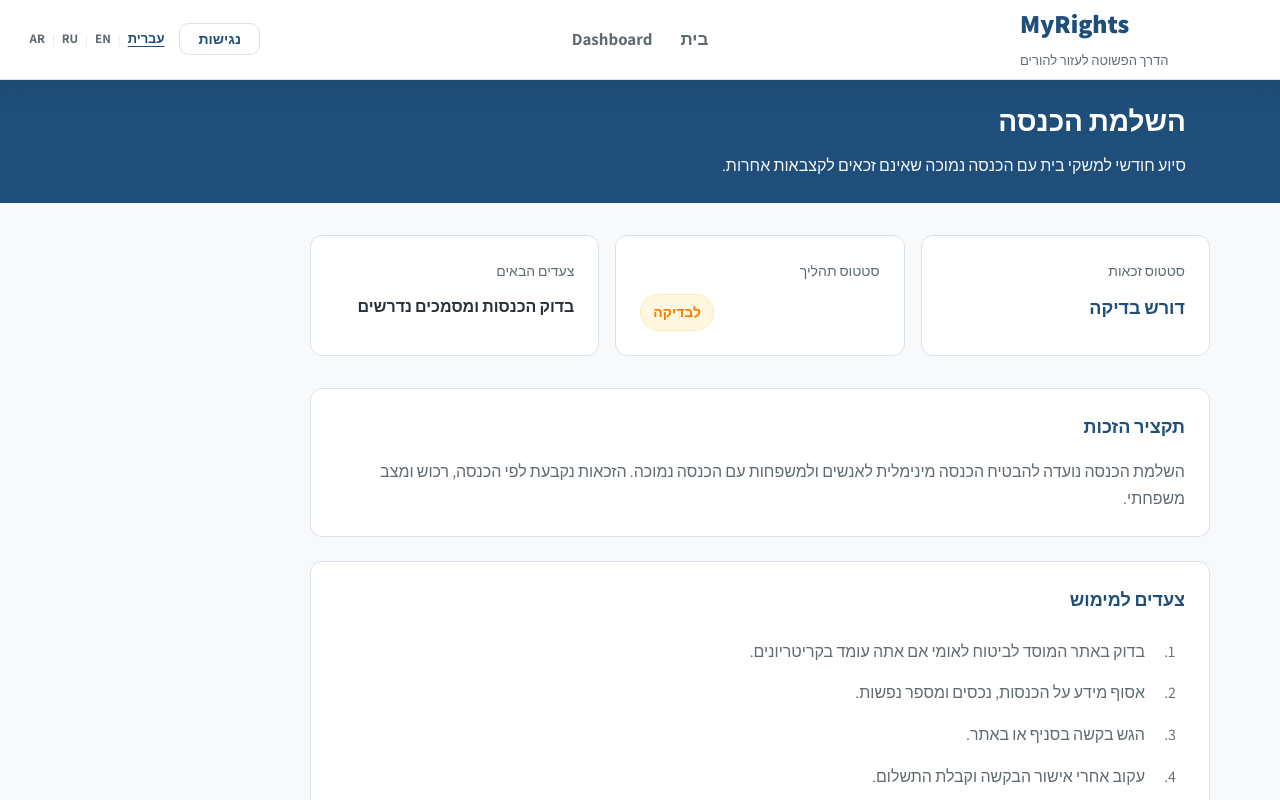
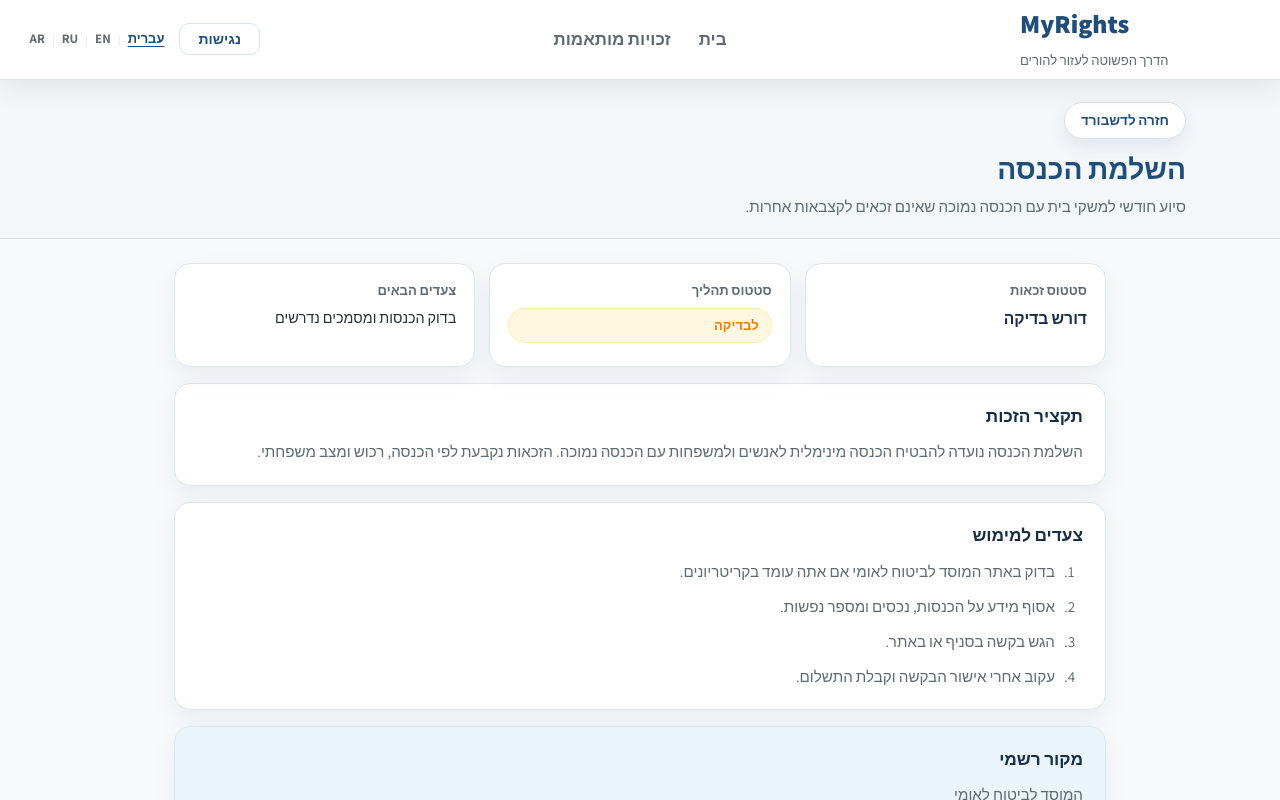
Before and after one commit to Avirooks/myrights-frontend, a React (Vite) app: page /right/income-supplement in a window 1280 px wide. Shown: the top 800 px of the page. Built offline with nearby package versions, Linux system fonts and the light colour scheme.

Commit message:
Use consistent personalized rights wording

```diff
--- a/src/pages/DashboardPage.jsx
+++ b/src/pages/DashboardPage.jsx
@@ -24,7 +24,7 @@ function DashboardPage() {
         links={[
           { label: 'בית', href: '/' },
           { label: 'שאלון', href: '/questionnaire' },
-          { label: 'Dashboard', href: '/dashboard' },
+          { label: 'זכויות מותאמות', href: '/dashboard' }
         ]}
       />
 
@@ -39,11 +39,11 @@ function DashboardPage() {
               חזרה לדף הבית
             </button>
 
-            <h1>זכויות מותאמות לכם</h1>
+            <h1> הזכויות המותאמות לפי השאלון</h1>
 
             <p>
-              להלן רשימת זכויות והטבות שעשויות להתאים לפי הפרטים שמילאתם בשאלון.
-              כל זכות מלווה בפרטים מלאים וצעדים ברורים למימוש.
+             להלן רשימת זכויות והטבות שעשויות להתאים לפי הפרטים שמילאתם בשאלון.
+כל זכות כוללת סטטוס, צעד הבא והכוונה ראשונית להמשך טיפול.
             </p>
           </div>
         </section>
--- a/src/pages/HomePage.jsx
+++ b/src/pages/HomePage.jsx
@@ -36,7 +36,7 @@ function HomePage() {
         links={[
           { label: 'בית', href: '/' },
           { label: 'שאלון', href: '/questionnaire' },
-          { label: 'דשבורד', href: '/dashboard' },
+          { label: 'זכויות מותאמות', href: '/dashboard' }
         ]}
         showCta={false}
       />
--- a/src/pages/QuestionnairePage.jsx
+++ b/src/pages/QuestionnairePage.jsx
@@ -16,7 +16,7 @@ function QuestionnairePage() {
         links={[
           { label: 'בית', href: '/' },
           { label: 'שאלון', href: '/questionnaire' },
-          { label: 'Dashboard', href: '/dashboard' },
+          { label: 'זכויות מותאמות', href: '/dashboard' }
         ]}
       />
 
--- a/src/pages/RightDetailsPage.jsx
+++ b/src/pages/RightDetailsPage.jsx
@@ -1,6 +1,5 @@
 import { Link, useParams } from 'react-router-dom'
 import Navbar from '../components/Navbar'
-import Card from '../components/Card'
 import Button from '../components/Button'
 import StatusBadge from '../components/StatusBadge'
 import { rightsData } from '../data/rightsData'
@@ -23,16 +22,21 @@ function RightDetailsPage() {
           links={[
             { label: 'בית', href: '/' },
             { label: 'שאלון', href: '/questionnaire' },
-            { label: 'Dashboard', href: '/dashboard' },
+           { label: 'זכויות מותאמות', href: '/dashboard' }
           ]}
         />
-        <main className="container section" style={{ textAlign: 'right' }}>
-          <h1 style={{ fontSize: 'var(--font-size-2xl)', fontWeight: 700, color: 'var(--color-error)' }}>
-            הזכות לא נמצאה
-          </h1>
-          <Link to="/dashboard" style={{ textDecoration: 'none' }}>
-            <Button variant="primary">חזור לרשימת הזכויות</Button>
+
+        <main className="right-details-page">
+          <section className="right-details-hero">
+            <div className="container">
+              <h1>הזכות לא נמצאה</h1>
+              <p>לא הצלחנו למצוא את פרטי הזכות שביקשת.</p>
+
+              <Link to="/dashboard" className="right-details-link">
+                <Button variant="primary">חזרה לרשימת הזכויות</Button>
               </Link>
+            </div>
+          </section>
         </main>
       </div>
     )
@@ -45,249 +49,81 @@ function RightDetailsPage() {
         links={[
           { label: 'בית', href: '/' },
           { label: 'שאלון', href: '/questionnaire' },
-          { label: 'Dashboard', href: '/dashboard' },
+          { label: 'זכויות מותאמות', href: '/dashboard' }
         ]}
       />
 
-      <main>
-        {/* Hero Section */}
-        <section
-          style={{
-            backgroundColor: 'var(--color-primary)',
-            color: '#FFFFFF',
-            padding: 'var(--spacing-lg) 0',
-            textAlign: 'right',
-          }}
-        >
+      <main className="right-details-page">
+        <section className="right-details-hero">
           <div className="container">
-            <h1
-              style={{
-                margin: 0,
-                fontSize: 'var(--font-size-3xl)',
-                fontWeight: 700,
-                lineHeight: 1.2,
-                marginBottom: 'var(--spacing-md)',
-              }}
-            >
-              {right.title}
-            </h1>
-            <p
-              style={{
-                margin: 0,
-                fontSize: 'var(--font-size-base)',
-                lineHeight: 1.6,
-                opacity: 0.95,
-              }}
-            >
-              {right.shortDescription}
-            </p>
+            <Link to="/dashboard" className="right-details-back-btn">
+              חזרה לדשבורד
+            </Link>
+
+            <h1>{right.title}</h1>
+            <p>{right.shortDescription}</p>
           </div>
         </section>
 
-        {/* Main Content */}
-        <div className="container section">
-          <div style={{ maxWidth: '900px' }}>
-            {/* Status Cards */}
-            <div
-              style={{
-                display: 'grid',
-                gap: 'var(--spacing-md)',
-                gridTemplateColumns: 'repeat(auto-fit, minmax(250px, 1fr))',
-                marginBottom: 'var(--spacing-xl)',
-              }}
-            >
-              {/* Eligibility Status */}
-              <Card>
-                <div style={{ textAlign: 'right' }}>
-                  <p
-                    style={{
-                      margin: 0,
-                      fontSize: 'var(--font-size-sm)',
-                      color: '#5F6B72',
-                      fontWeight: 500,
-                      marginBottom: 'var(--spacing-sm)',
-                    }}
-                  >
-                    סטטוס זכאות
-                  </p>
-                  <p
-                    style={{
-                      margin: 0,
-                      fontSize: 'var(--font-size-lg)',
-                      fontWeight: 700,
-                      color: 'var(--color-primary)',
-                    }}
-                  >
-                    {right.eligibilityStatus}
-                  </p>
+        <section className="right-details-main">
+          <div className="container right-details-container">
+            <div className="right-details-status-grid">
+              <div className="right-details-status-card">
+                <span>סטטוס זכאות</span>
+                <strong>{right.eligibilityStatus}</strong>
               </div>
-              </Card>
 
-              {/* Progress Status */}
-              <Card>
-                <div style={{ textAlign: 'right' }}>
-                  <p
-                    style={{
-                      margin: 0,
-                      fontSize: 'var(--font-size-sm)',
-                      color: '#5F6B72',
-                      fontWeight: 500,
-                      marginBottom: 'var(--spacing-sm)',
-                    }}
-                  >
-                    סטטוס תהליך
-                  </p>
-                  <div style={{ display: 'flex', gap: 'var(--spacing-md)', justifyContent: 'flex-end', alignItems: 'center' }}>
+              <div className="right-details-status-card">
+                <span>סטטוס תהליך</span>
                 <StatusBadge variant={getBadgeVariant(right.progressStatus)}>
                   {right.progressStatus}
                 </StatusBadge>
               </div>
+
+              <div className="right-details-status-card">
+                <span>צעדים הבאים</span>
+                <p>{right.nextAction}</p>
               </div>
-              </Card>
-
-              {/* Next Action */}
-              <Card>
-                <div style={{ textAlign: 'right' }}>
-                  <p
-                    style={{
-                      margin: 0,
-                      fontSize: 'var(--font-size-sm)',
-                      color: '#5F6B72',
-                      fontWeight: 500,
-                      marginBottom: 'var(--spacing-sm)',
-                    }}
-                  >
-                    צעדים הבאים
-                  </p>
-                  <p
-                    style={{
-                      margin: 0,
-                      fontSize: 'var(--font-size-base)',
-                      fontWeight: 600,
-                      color: 'var(--color-text)',
-                    }}
-                  >
-                    {right.nextAction}
-                  </p>
-                </div>
-              </Card>
             </div>
 
-            {/* Description Section */}
-            <Card style={{ marginBottom: 'var(--spacing-lg)' }}>
-              <div style={{ textAlign: 'right' }}>
-                <h2
-                  style={{
-                    margin: 0,
-                    marginBottom: 'var(--spacing-md)',
-                    fontSize: 'var(--font-size-lg)',
-                    fontWeight: 600,
-                    color: 'var(--color-primary)',
-                  }}
-                >
-                  תקציר הזכות
-                </h2>
-                <p
-                  style={{
-                    margin: 0,
-                    fontSize: 'var(--font-size-base)',
-                    color: '#5F6B72',
-                    lineHeight: 1.7,
-                  }}
-                >
-                  {right.fullDescription}
-                </p>
+            <div className="right-details-card">
+              <h2>תקציר הזכות</h2>
+              <p>{right.fullDescription}</p>
             </div>
-            </Card>
 
-            {/* Action Steps Section */}
-            <Card style={{ marginBottom: 'var(--spacing-lg)' }}>
-              <div style={{ textAlign: 'right' }}>
-                <h2
-                  style={{
-                    margin: 0,
-                    marginBottom: 'var(--spacing-lg)',
-                    fontSize: 'var(--font-size-lg)',
-                    fontWeight: 600,
-                    color: 'var(--color-primary)',
-                  }}
-                >
-                  צעדים למימוש
-                </h2>
-                <ol
-                  style={{
-                    margin: 0,
-                    paddingRight: 'var(--spacing-lg)',
-                    display: 'grid',
-                    gap: 'var(--spacing-md)',
-                  }}
-                >
+            <div className="right-details-card">
+              <h2>צעדים למימוש</h2>
+
+              <ol className="right-details-steps">
                 {right.actionSteps.map((step, index) => (
-                    <li
-                      key={index}
-                      style={{
-                        fontSize: 'var(--font-size-base)',
-                        color: '#5F6B72',
-                        lineHeight: 1.6,
-                        paddingRight: 'var(--spacing-md)',
-                      }}
-                    >
-                      {step}
-                    </li>
+                  <li key={index}>{step}</li>
                 ))}
               </ol>
             </div>
-            </Card>
 
-            {/* Official Source Section */}
-            <Card style={{ marginBottom: 'var(--spacing-xl)', backgroundColor: 'var(--color-secondary)' }}>
-              <div style={{ textAlign: 'right' }}>
-                <h2
-                  style={{
-                    margin: 0,
-                    marginBottom: 'var(--spacing-md)',
-                    fontSize: 'var(--font-size-lg)',
-                    fontWeight: 600,
-                    color: 'var(--color-primary)',
-                  }}
-                >
-                  מקור רשמי
-                </h2>
-                <p
-                  style={{
-                    margin: 0,
-                    fontSize: 'var(--font-size-sm)',
-                    color: '#5F6B72',
-                    marginBottom: 'var(--spacing-md)',
-                  }}
-                >
-                  {right.officialSource}
-                </p>
+            <div className="right-details-card right-details-source-card">
+              <h2>מקור רשמי</h2>
+              <p>{right.officialSource}</p>
+
               {right.officialUrl && (
                 <a
                   href={right.officialUrl}
                   target="_blank"
                   rel="noopener noreferrer"
-                    style={{ textDecoration: 'none' }}
+                  className="right-details-link"
                 >
-                    <Button variant="primary">
-                      עבור לאתר הרשמי ↗
-                    </Button>
+                  <Button variant="primary">מעבר לאתר הרשמי</Button>
                 </a>
               )}
             </div>
-            </Card>
 
-            {/* Back Navigation */}
-            <div style={{ display: 'flex', gap: 'var(--spacing-md)', justifyContent: 'flex-start' }}>
-              <Link to="/dashboard" style={{ textDecoration: 'none' }}>
-                <Button variant="secondary">
-                  ← חזור לרשימת הזכויות
-                </Button>
+            <div className="right-details-actions">
+              <Link to="/dashboard" className="right-details-link">
+                <Button variant="secondary">חזרה לרשימת הזכויות</Button>
               </Link>
             </div>
           </div>
-        </div>
+        </section>
       </main>
     </div>
   )
--- a/src/styles/globals.css
+++ b/src/styles/globals.css
@@ -2510,4 +2510,187 @@ button,
   .questionnaire-submit-btn {
     width: 100%;
   }
-}
+}/* Right details page aligned design */
+.right-details-page,
+.right-details-page * {
+  font-family: 'Assistant', Arial, sans-serif !important;
+  letter-spacing: 0 !important;
+}
+
+.right-details-hero {
+  background: #f4f7fa;
+  border-bottom: 1px solid var(--color-border);
+  padding: 22px 0 20px;
+  text-align: right;
+}
+
+.right-details-back-btn {
+  display: inline-flex;
+  align-items: center;
+  justify-content: center;
+  margin-bottom: 12px;
+  background: #ffffff;
+  color: var(--color-primary);
+  border: 1px solid var(--color-border);
+  border-radius: 999px;
+  padding: 7px 16px;
+  font-size: 0.84rem;
+  font-weight: 800;
+  text-decoration: none;
+  box-shadow: 0 8px 18px rgba(21, 45, 71, 0.08);
+}
+
+.right-details-back-btn:hover {
+  background: var(--color-secondary);
+  color: var(--color-primary);
+  text-decoration: none;
+}
+
+.right-details-hero h1 {
+  margin: 0 0 8px;
+  color: var(--color-primary);
+  font-size: clamp(1.5rem, 2.2vw, 2rem);
+  line-height: 1.25;
+  font-weight: 800;
+}
+
+.right-details-hero p {
+  max-width: 760px;
+  margin: 0;
+  color: var(--color-text-light);
+  font-size: 0.95rem;
+  line-height: 1.55;
+}
+
+.right-details-main {
+  background: var(--color-bg);
+  padding: 24px 0;
+}
+
+.right-details-container {
+  max-width: 980px;
+}
+
+.right-details-status-grid {
+  display: grid;
+  grid-template-columns: repeat(3, minmax(0, 1fr));
+  gap: 14px;
+  margin-bottom: 16px;
+}
+
+.right-details-status-card {
+  background: #ffffff;
+  border: 1px solid #dbe6ef;
+  border-radius: 16px;
+  padding: 16px 18px;
+  box-shadow: 0 10px 26px rgba(21, 45, 71, 0.06);
+  text-align: right;
+}
+
+.right-details-status-card span {
+  display: block;
+  margin-bottom: 7px;
+  color: var(--color-text-light);
+  font-size: 0.82rem;
+  font-weight: 700;
+}
+
+.right-details-status-card strong {
+  display: block;
+  color: var(--color-primary-dark);
+  font-size: 0.98rem;
+  font-weight: 800;
+  line-height: 1.4;
+}
+
+.right-details-status-card p {
+  margin: 0;
+  color: var(--color-text);
+  font-size: 0.9rem;
+  line-height: 1.45;
+}
+
+.right-details-card {
+  background: #ffffff;
+  border: 1px solid #dbe6ef;
+  border-radius: 16px;
+  padding: 20px 22px;
+  margin-bottom: 16px;
+  box-shadow: 0 10px 26px rgba(21, 45, 71, 0.06);
+  text-align: right;
+}
+
+.right-details-card h2 {
+  margin: 0 0 12px;
+  color: var(--color-primary-dark);
+  font-size: 1.08rem;
+  font-weight: 800;
+  line-height: 1.35;
+}
+
+.right-details-card p {
+  margin: 0;
+  color: var(--color-text-light);
+  font-size: 0.95rem;
+  line-height: 1.7;
+}
+
+.right-details-steps {
+  margin: 0;
+  padding-right: 22px;
+  display: grid;
+  gap: 10px;
+}
+
+.right-details-steps li {
+  color: var(--color-text-light);
+  font-size: 0.95rem;
+  line-height: 1.65;
+  padding-right: 6px;
+}
+
+.right-details-source-card {
+  background: var(--color-secondary);
+}
+
+.right-details-actions {
+  display: flex;
+  justify-content: flex-start;
+  margin-top: 4px;
+}
+
+.right-details-link {
+  text-decoration: none;
+}
+
+.right-details-link:hover {
+  text-decoration: none;
+}
+
+@media (max-width: 768px) {
+  .right-details-hero {
+    padding: 18px 0 16px;
+  }
+
+  .right-details-main {
+    padding: 18px 0;
+  }
+
+  .right-details-status-grid {
+    grid-template-columns: 1fr;
+    gap: 12px;
+  }
+
+  .right-details-card {
+    padding: 18px 16px;
+    border-radius: 15px;
+  }
+
+  .right-details-actions,
+  .right-details-actions a,
+  .right-details-actions button,
+  .right-details-source-card a,
+  .right-details-source-card button {
+    width: 100%;
+  }
+}
```
Lines whose indentation alone changed are shown as unchanged.
